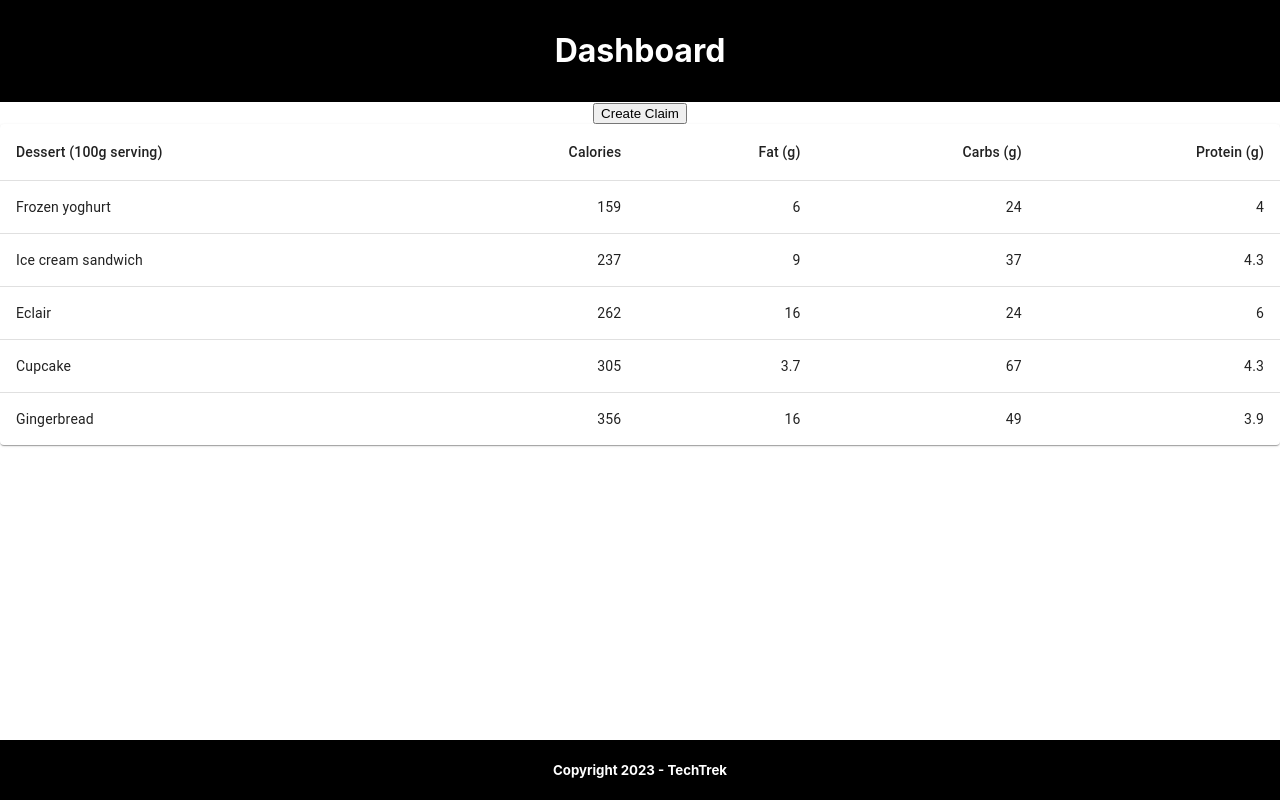
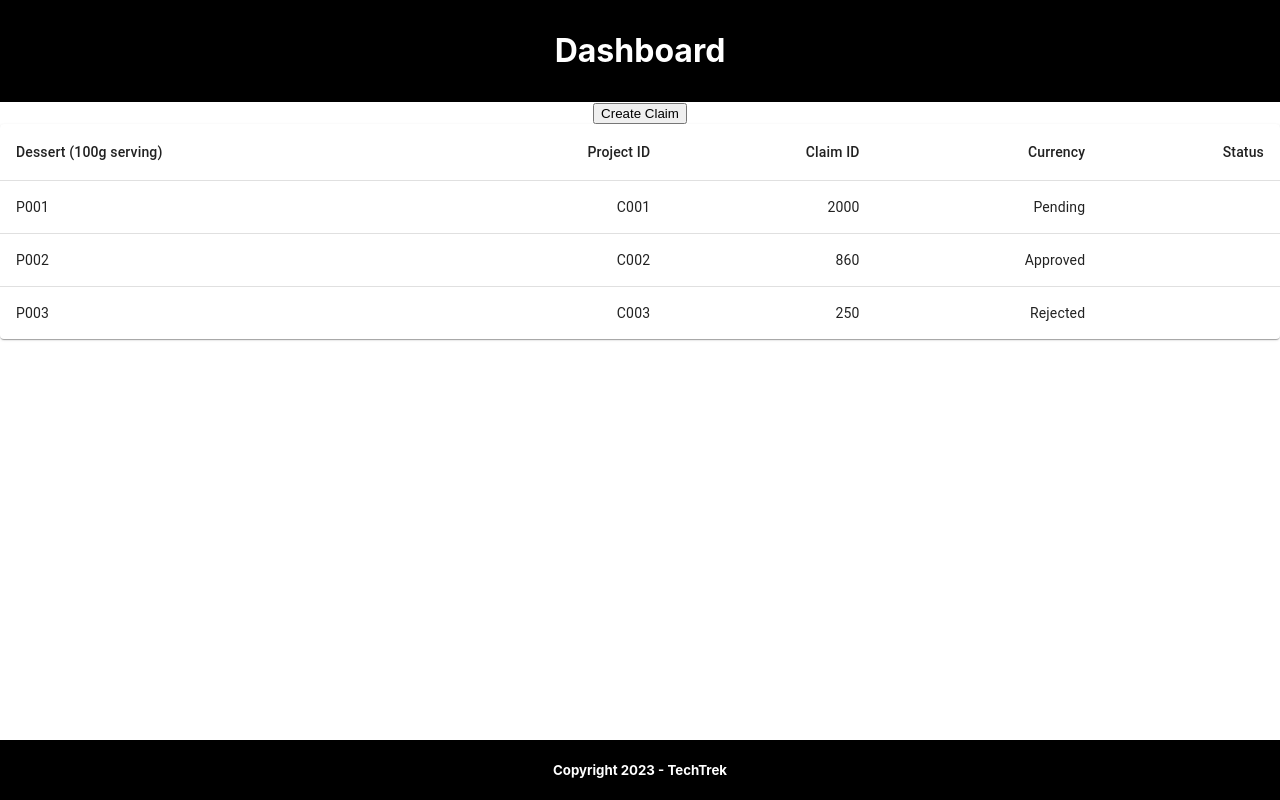
Before and after one commit to dbs-group-11/dbs-seed, a React (Create React App) app in the folder my-app/: page / in a window 1280 px wide. Built offline with nearby package versions, Linux system fonts and the light colour scheme.

Commit message:
added table.js file

```diff
--- a/my-app/src/Table.js
+++ b/my-app/src/Table.js
@@ -1,4 +1,4 @@
-import * as React from 'react';
+
 import Table from '@mui/material/Table';
 import TableBody from '@mui/material/TableBody';
 import TableCell from '@mui/material/TableCell';
@@ -7,16 +7,15 @@ import TableHead from '@mui/material/TableHead';
 import TableRow from '@mui/material/TableRow';
 import Paper from '@mui/material/Paper';
 
-function createData(name, calories, fat, carbs, protein) {
-  return { name, calories, fat, carbs, protein };
+function createData(name, projID, claimID, currency, status) {
+  return { name, projID, claimID, currency, status };
 }
 
 const rows = [
-  createData('Frozen yoghurt', 159, 6.0, 24, 4.0),
-  createData('Ice cream sandwich', 237, 9.0, 37, 4.3),
-  createData('Eclair', 262, 16.0, 24, 6.0),
-  createData('Cupcake', 305, 3.7, 67, 4.3),
-  createData('Gingerbread', 356, 16.0, 49, 3.9),
+  createData('P001', 'C001', 2000, 'Pending'),
+  createData('P002', 'C002', 860, 'Approved'),
+  createData('P003', 'C003', 250, 'Rejected'),
+
 ];
 
 export default function BasicTable() {
@@ -26,10 +25,10 @@ export default function BasicTable() {
         <TableHead>
           <TableRow>
             <TableCell>Dessert (100g serving)</TableCell>
-            <TableCell align="right">Calories</TableCell>
-            <TableCell align="right">Fat&nbsp;(g)</TableCell>
-            <TableCell align="right">Carbs&nbsp;(g)</TableCell>
-            <TableCell align="right">Protein&nbsp;(g)</TableCell>
+            <TableCell align="right">Project ID</TableCell>
+            <TableCell align="right">Claim ID</TableCell>
+            <TableCell align="right">Currency</TableCell>
+            <TableCell align="right">Status</TableCell>
           </TableRow>
         </TableHead>
         <TableBody>
@@ -41,10 +40,10 @@ export default function BasicTable() {
               <TableCell component="th" scope="row">
                 {row.name}
               </TableCell>
-              <TableCell align="right">{row.calories}</TableCell>
-              <TableCell align="right">{row.fat}</TableCell>
-              <TableCell align="right">{row.carbs}</TableCell>
-              <TableCell align="right">{row.protein}</TableCell>
+              <TableCell align="right">{row.projID}</TableCell>
+              <TableCell align="right">{row.claimID}</TableCell>
+              <TableCell align="right">{row.currency}</TableCell>
+              <TableCell align="right">{row.status}</TableCell>
             </TableRow>
           ))}
         </TableBody>
```
